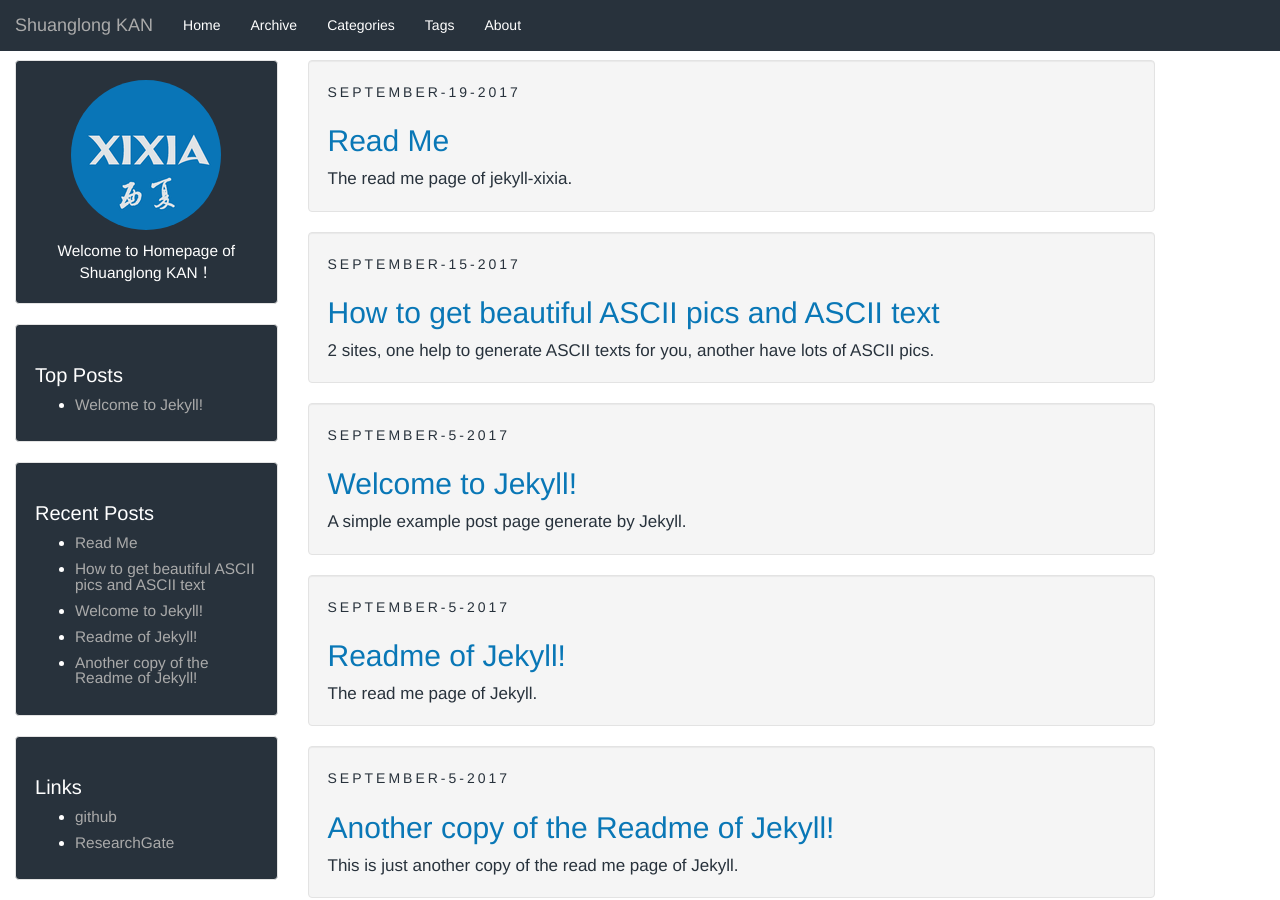
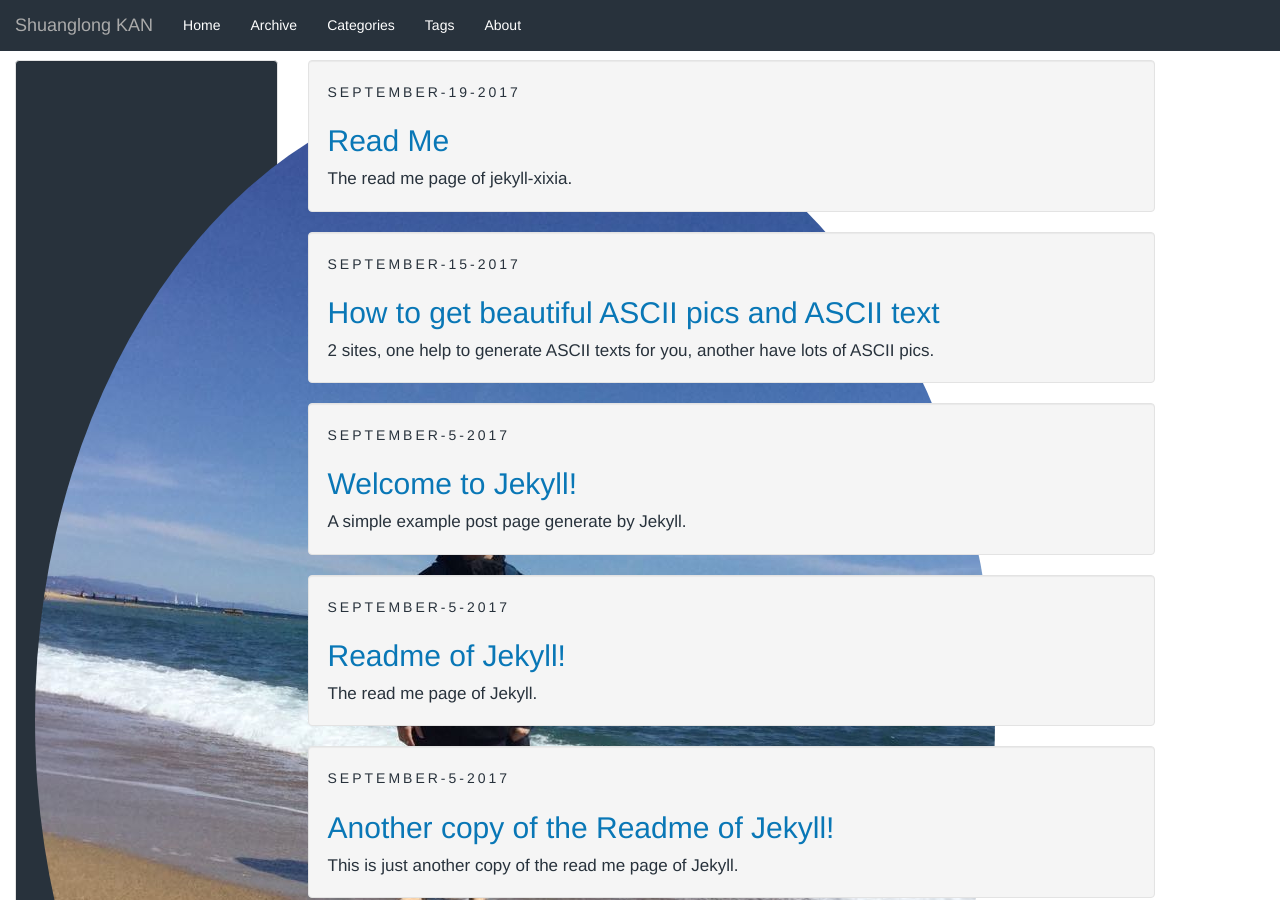
Before and after one commit to ShlKan/kanshuanglong.github.io, a Jekyll site: the page built from index.html, in a window 1280 px wide and 900 px high. Built offline with Jekyll 4.4.1, drawn with Linux system fonts in a browser that asks for light colours; the list of posts is cut into pages by our own code.

Commit message:
add ksl.jpeg

```diff
--- a/_includes/sidebar.html
+++ b/_includes/sidebar.html
@@ -2,7 +2,7 @@
 <div class="sidebar well">
     <header class="sidebar-header" role="banner">
         <a href="{{ site.baseurl }}/">
-            <img src="{{ site.baseurl }}/assets/images/xixia.gif" class="img-circle" />
+            <img src="{{ site.baseurl }}/assets/images/ksl.jpeg" class="img-circle" />
         </a>
         <!--
         <h3 class="title">
```
Also changed, not shown: assets/images/ksl.jpeg (added), 3 other files.
